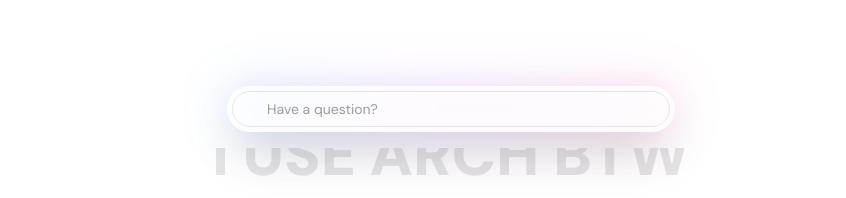
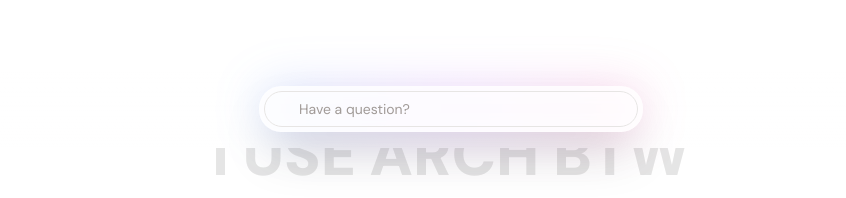
Before and after one commit to ubeyidah/ubeyidah.tech, a Next.js app: page /blog in a window 1280 px wide. Shown: the part 652-850 px from the top of the page, without its empty margins (189-1035 px from the left). Built offline with nearby package versions, Linux system fonts and the light colour scheme; some icons are missing.

Commit message:
feat: ai chat make collpasable

```diff
--- a/components/FixedInput.tsx
+++ b/components/FixedInput.tsx
@@ -1,27 +1,50 @@
 "use client";
 
-import { useState } from "react";
+import { useState, useRef, useEffect } from "react";
+import { motion } from "motion/react";
 import { InputGroup, InputGroupInput, InputGroupButton, InputGroupAddon } from "@/components/ui/input-group";
 import { HugeiconsIcon } from "@hugeicons/react";
 import { AiChat01Icon, ArrowUp01Icon } from "@hugeicons/core-free-icons";
 
 export default function FixedInput() {
   const [message, setMessage] = useState("");
+  const [open, setOpen] = useState(false);
+  const ref = useRef<HTMLDivElement>(null);
+
+  const containerVariants = {
+    closed: { width: 384 },
+    open: { width: 448, transition: { staggerChildren: 0.1 } }
+  };
+
+  const innerVariants = {
+    closed: { height: "auto" },
+    open: { height: 480 }
+  };
 
   const handleSubmit = (e: React.FormEvent) => {
     e.preventDefault();
-    // Handle submit logic here
   };
+
+  useEffect(() => {
+    const handleClickOutside = (event: MouseEvent) => {
+      if (open && ref.current && !ref.current.contains(event.target as Node)) {
+        setOpen(false);
+      }
+    };
+    document.addEventListener('mousedown', handleClickOutside);
+    return () => {
+      document.removeEventListener('mousedown', handleClickOutside);
+    };
+  }, [open]);
 
   return (
     <div className="fixed bottom-0 left-0 right-0 z-50 p-4">
-      {/* Gradient background effect */}
-      <div className="absolute inset-0 bg-gradient-to-t from-background via-background/95 to-transparent pointer-events-none" />
+      <div className="absolute inset-0 bg-linear-to-t from-background via-background/95 to-transparent pointer-events-none" />
 
-      {/* Input container with gradient border effect */}
-      <div className="relative max-w-md mx-auto">
-        <div className="absolute inset-0 bg-gradient-to-r from-blue-500/20 via-purple-500/20 to-pink-500/20 rounded-full blur-xl" />
-        <div className="relative bg-background/80 backdrop-blur-sm border border-white/10 rounded-full p-1 shadow-2xl">
+      <motion.div initial="closed" animate={open ? "open" : "closed"} variants={containerVariants} className="relative mx-auto">
+        <div className="absolute inset-0 bg-linear-to-r from-blue-500/20 via-purple-500/20 to-pink-500/20 rounded-full blur-xl" />
+        <motion.div ref={ref} variants={innerVariants} className="relative bg-background/80 backdrop-blur-sm border border-white/10 rounded-3xl p-1 shadow-2xl flex flex-col justify-between">
+          <div></div>
           <form onSubmit={handleSubmit}>
             <InputGroup className="bg-transparent">
               <InputGroupAddon>
@@ -31,16 +54,17 @@ export default function FixedInput() {
                 type="text"
                 placeholder="Have a question?"
                 value={message}
+                onFocus={() => setOpen(true)}
                 onChange={(e) => setMessage(e.target.value)}
                 className="bg-transparent border-0 focus:ring-0 placeholder:text-muted-foreground/70"
               />
-              <InputGroupButton type="submit" size="sm" className="rounded-full" disabled={!message.trim()}>
+              <InputGroupButton type="submit" size="sm" className="rounded-full cursor-pointer" disabled={!message.trim()}>
                 <HugeiconsIcon icon={ArrowUp01Icon} size={16} />
               </InputGroupButton>
-            </InputGroup>
-          </form>
-        </div>
-      </div>
+          </InputGroup>
+        </form>
+        </motion.div>
+      </motion.div>
     </div>
   );
 }
--- a/package.json
+++ b/package.json
@@ -16,6 +16,7 @@
     "class-variance-authority": "^0.7.1",
     "clsx": "^2.1.1",
     "date-fns": "^4.1.0",
+    "motion": "^12.23.26",
     "next": "16.1.1",
     "next-themes": "^0.4.6",
     "radix-ui": "^1.4.3",
```
Also changed, not shown: 2 other files (tests, documents, lock files or other folders).
